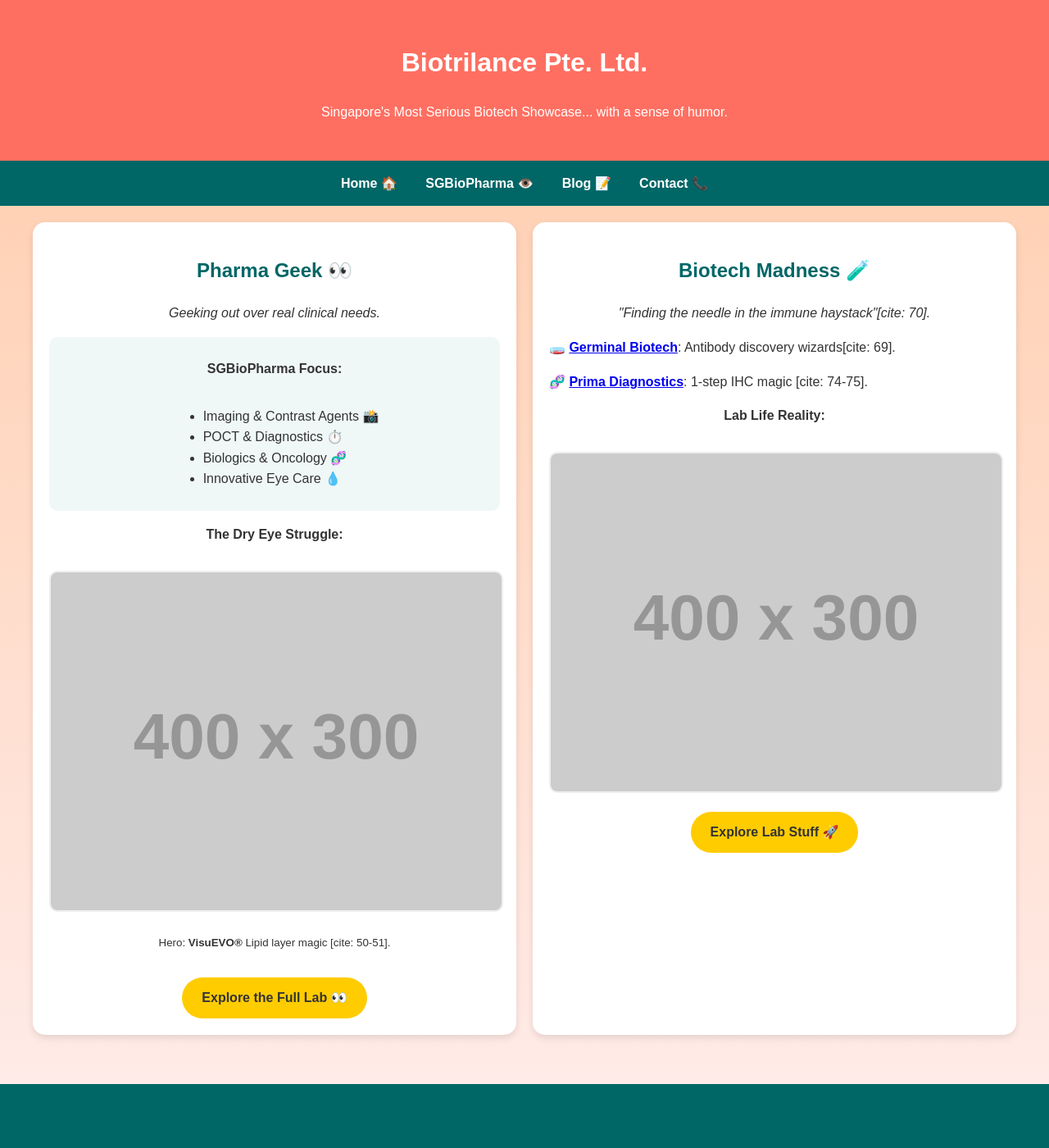
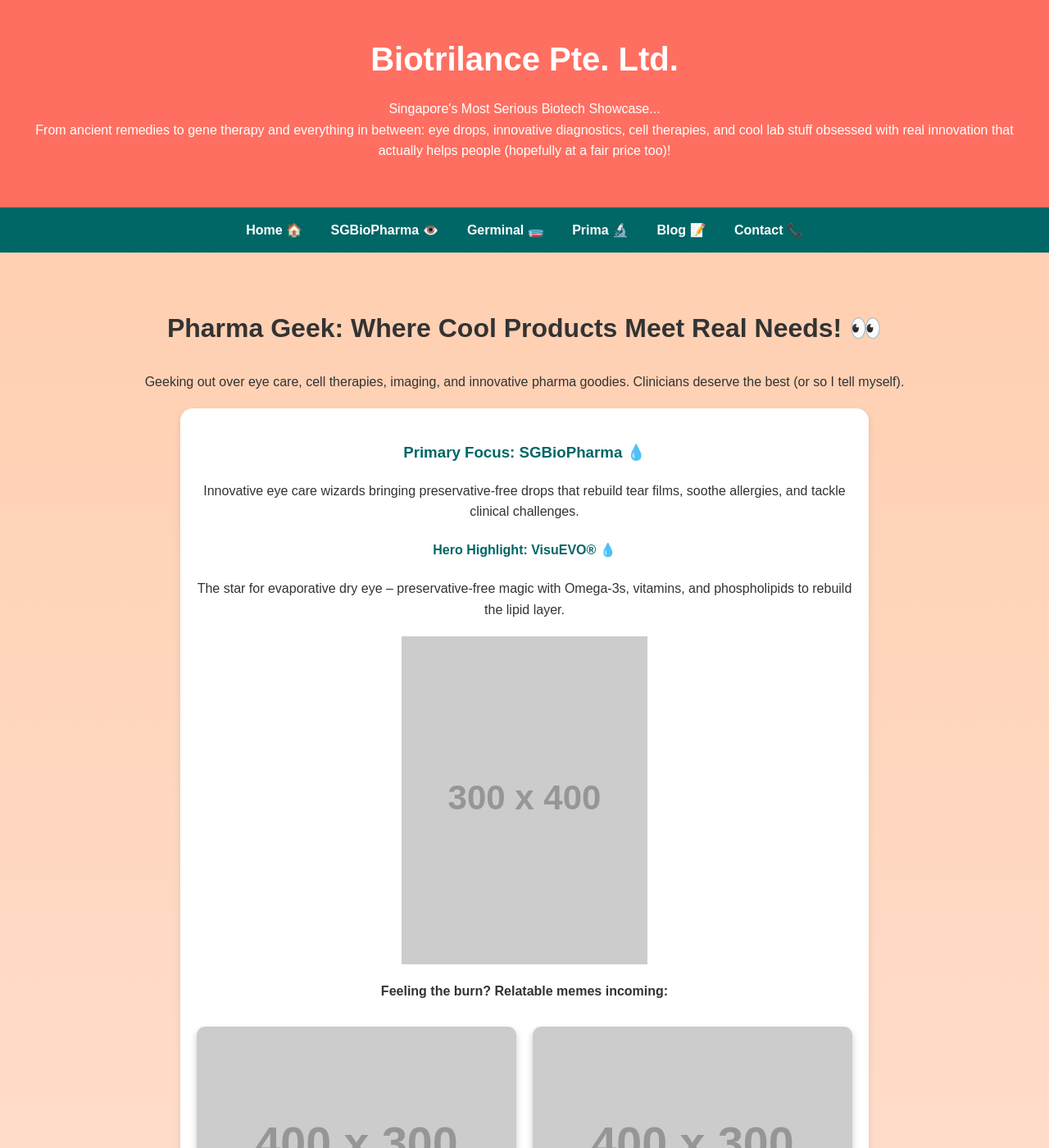
Before and after one commit to Biotrilance/biotrilance.github.io, a Jekyll site: the page index_test.html, which Jekyll copies as it is, in a window 1280 px wide and 1400 px high. Shown: the whole window at 82% size. Built offline with Jekyll 4.4.1, drawn with Linux system fonts in a browser that asks for light colours; some of the changed text lies outside the part shown.

Commit message:
Update index_test.html

```diff
--- a/index_test.html
+++ b/index_test.html
@@ -3,98 +3,100 @@
 <head>
     <meta charset="UTF-8">
     <meta name="viewport" content="width=device-width, initial-scale=1.0">
-    <title>Test Home | Biotrilance</title>
+    <title>Home | Biotrilance Pte. Ltd.</title>
     <style>
         body { font-family: Arial, sans-serif; margin: 0; padding: 0; background: linear-gradient(to bottom, #ffccaa, #ffeeee); color: #333; line-height: 1.6; }
-        header { background: #ff6f61; color: white; text-align: center; padding: 30px 20px; }
-        nav { background: #006666; padding: 15px; text-align: center; position: sticky; top: 0; z-index: 1000; }
+        header { background: #ff6f61; color: white; text-align: center; padding: 40px 20px; }
+        header h1 { margin: 0; font-size: 2.5em; }
+        nav { background: #006666; padding: 15px; text-align: center; }
         nav a { color: white; margin: 0 15px; text-decoration: none; font-weight: bold; }
-
-        /* The "Magic" that puts cards side-by-side */
-        .showcase-container {
-            display: flex;
-            flex-wrap: wrap;
-            gap: 20px;
-            padding: 20px;
-            max-width: 1200px;
-            margin: 0 auto;
-        }
-
-        .card {
-            background: white;
-            border-radius: 15px;
-            padding: 20px;
-            box-shadow: 0 4px 8px rgba(0,0,0,0.1);
-            flex: 1;
-            min-width: 320px;
-            text-align: center;
-        }
-
-        .button { display: inline-block; background: #ffcc00; color: #333; padding: 12px 24px; border-radius: 50px; text-decoration: none; font-weight: bold; margin-top: 15px; }
-        .meme-img { width: 100%; border-radius: 10px; margin-top: 15px; border: 2px solid #eee; }
-        footer { background: #006666; color: white; text-align: center; padding: 20px; margin-top: 40px; }
-
-        h2, h3 { color: #006666; }
-        ul { text-align: left; display: inline-block; }
+        nav a:hover { text-decoration: underline; }
+        section { padding: 40px 20px; max-width: 1200px; margin: 0 auto; }
+        h2 { text-align: center; font-size: 2em; }
+        h3, h4 { color: #006666; }
+        .card { background: white; border-radius: 15px; padding: 20px; margin: 20px auto; box-shadow: 0 4px 8px rgba(0,0,0,0.1); max-width: 800px; text-align: center; }
+        .button { display: inline-block; background: #ffcc00; color: #333; padding: 12px 24px; border-radius: 50px; text-decoration: none; font-weight: bold; margin: 10px; }
+        .button:hover { background: #ffdd33; }
+        .meme-grid { display: grid; grid-template-columns: repeat(auto-fit, minmax(250px, 1fr)); gap: 20px; margin: 30px auto; max-width: 1000px; }
+        .meme-grid img { width: 100%; border-radius: 10px; box-shadow: 0 4px 8px rgba(0,0,0,0.2); }
+        .lab-grid { display: grid; grid-template-columns: repeat(auto-fit, minmax(300px, 1fr)); gap: 20px; margin: 30px auto; max-width: 1000px; }
+        .lab-grid img { width: 100%; border-radius: 10px; }
+        footer { background: #006666; color: white; text-align: center; padding: 20px; }
+        img.product { max-width: 300px; margin: 20px auto; display: block; }
     </style>
 </head>
 <body>
 
     <header>
         <h1>Biotrilance Pte. Ltd.</h1>
-    <p>Singapore's Most Serious Biotech Showcase... with a sense of humor.</p>
+        <p>Singapore's Most Serious Biotech Showcase...<br>
+        From ancient remedies to gene therapy and everything in between: eye drops, innovative diagnostics, cell therapies, and cool lab stuff obsessed with real innovation that actually helps people (hopefully at a fair price too)!</p>
     </header>
 
     <nav>
         <a href="/">Home 🏠</a>
         <a href="/sgbiopharma">SGBioPharma 👁️</a>
+        <a href="https://www.germinalbiotech.com/">Germinal 🧫</a>
+        <a href="/prima-diagnostics">Prima 🔬</a>
         <a href="/blog">Blog 📝</a>
         <a href="#contact">Contact 📞</a>
     </nav>
 
-<div class="showcase-container">
+    <section id="pharma-geek">
+        <h2>Pharma Geek: Where Cool Products Meet Real Needs! 👀</h2>
+        <p style="text-align:center;">Geeking out over eye care, cell therapies, imaging, and innovative pharma goodies. Clinicians deserve the best (or so I tell myself).</p>
 
-    <section class="card">
-        <h2>Pharma Geek 👀</h2>
-        <p><i>Geeking out over real clinical needs.</i></p>
+        <div class="card">
+            <h3>Primary Focus: SGBioPharma 💧</h3>
+            <p>Innovative eye care wizards bringing preservative-free drops that rebuild tear films, soothe allergies, and tackle clinical challenges.</p>
 
-        <div style="background: #f0f7f7; padding: 10px; border-radius: 10px; margin-bottom: 10px;">
-            <p><strong>SGBioPharma Focus:</strong></p>
-            <ul>
-                <li>Imaging & Contrast Agents 📸</li>
-                <li>POCT & Diagnostics ⏱️</li>
-                <li>Biologics & Oncology 🧬</li>
-                <li>Innovative Eye Care 💧</li>
-            </ul>
+            <h4>Hero Highlight: VisuEVO® 💧</h4>
+            <p>The star for evaporative dry eye – preservative-free magic with Omega-3s, vitamins, and phospholipids to rebuild the lipid layer.</p>
+
+            <!-- Replace with your actual VisuEVO bottle image URL -->
+            <img src="https://via.placeholder.com/300x400?text=VisuEVO+Bottle" alt="VisuEVO® Eye Drops Bottle" class="product">
+
+            <p><strong>Feeling the burn? Relatable memes incoming:</strong></p>
+
+            <div class="meme-grid">
+                <!-- Replace these with your actual SpongeBob dry eye meme URLs -->
+                <img src="https://via.placeholder.com/400x300?text=SpongeBob+Red+Eyes+Meme+1" alt="Dry eye meme 1">
+                <img src="https://via.placeholder.com/400x300?text=SpongeBob+Dry+Crusty+Eyes+Meme+2" alt="Dry eye meme 2">
+                <!-- Add more if you have them -->
             </div>
 
-        <p><strong>The Dry Eye Struggle:</strong></p>
-        <img src="https://via.placeholder.com/400x300?text=SpongeBob+Dry+Eyes+Meme" alt="Dry eye meme" class="meme-img">
-        <p><small>Hero: <strong>VisuEVO®</strong> Lipid layer magic [cite: 50-51].</small></p>
-
-        <a href="/sgbiopharma" class="button">Explore the Full Lab 👀</a>
+            <a href="/sgbiopharma" class="button">Explore SGBioPharma 👀</a>
+        </div>
     </section>
 
-    <section class="card">
-        <h2>Biotech Madness 🧪</h2>
-        <p><i>"Finding the needle in the immune haystack"[cite: 70].</i></p>
+    <section id="biotech-madness">
+        <h2>Biotech Madness: Mad Scientists Welcome! 🧪</h2>
+        <p style="text-align:center;">Contracts with antibody wizards, one-step IHC pros, and whoever else joins the chaos! Researchers, prepare for awareness overload! 🚀</p>
 
-        <div style="text-align: left; margin: 15px 0;">
-            <p>🧫 <strong><a href="https://www.germinalbiotech.com/">Germinal Biotech</a></strong>: Antibody discovery wizards[cite: 69].</p>
-            <p>🧬 <strong><a href="/prima-diagnostics">Prima Diagnostics</a></strong>: 1-step IHC magic [cite: 74-75].</p>
+        <div class="card">
+            <h3>Germinal Biotech 🧫</h3>
+            <p>Antibody discovery (finding the needle in the immune haystack 🪡), cell line shenanigans, humanization, and affinity maturation.</p>
+            <a href="https://www.germinalbiotech.com/" class="button">Explore Germinal Biotech 🧫</a>
         </div>
 
-        <p><strong>Lab Life Reality:</strong></p>
-        <img src="https://via.placeholder.com/400x300?text=Lab+Chaos+Cartoon" alt="Lab madness meme" class="meme-img">
+        <div class="card">
+            <h3>Prima Diagnostics – ExactBiofusion® 🧬</h3>
+            <p>Direct 1-step IHC hero: Primary antibody fused directly to HRP. No secondary antibody drama, just high-yield results for frozen and FFPE samples.</p>
+            <a href="/prima-diagnostics" class="button">View 1-Step IHC Magic 🧬</a>
+        </div>
 
-        <a href="/biotech" class="button">Explore Lab Stuff 🚀</a>
+        <p style="text-align:center;"><strong>Lab life in a nutshell:</strong></p>
+        <div class="lab-grid">
+            <!-- Replace with your actual lab chaos meme/image URLs -->
+            <img src="https://via.placeholder.com/500x300?text=Lab+Chaos+Cartoon+1" alt="Lab madness 1">
+            <img src="https://via.placeholder.com/500x300?text=Lab+Chaos+Cartoon+2" alt="Lab madness 2">
+            <!-- Add more if needed -->
+        </div>
     </section>
 
-</div>
-
     <footer id="contact">
-    <h3>Contact: Drop Me a Line</h3>
-    <p>Email: Biotrilance.SG@biotrilance.com [cite: 89]</p>
+        <h2>Contact: Drop Me a Line</h2>
+        <p>Email: Biotrilance.SG@biotrilance.com</p>
     </footer>
 
 </body>
```
Lines whose indentation alone changed are shown as unchanged.
